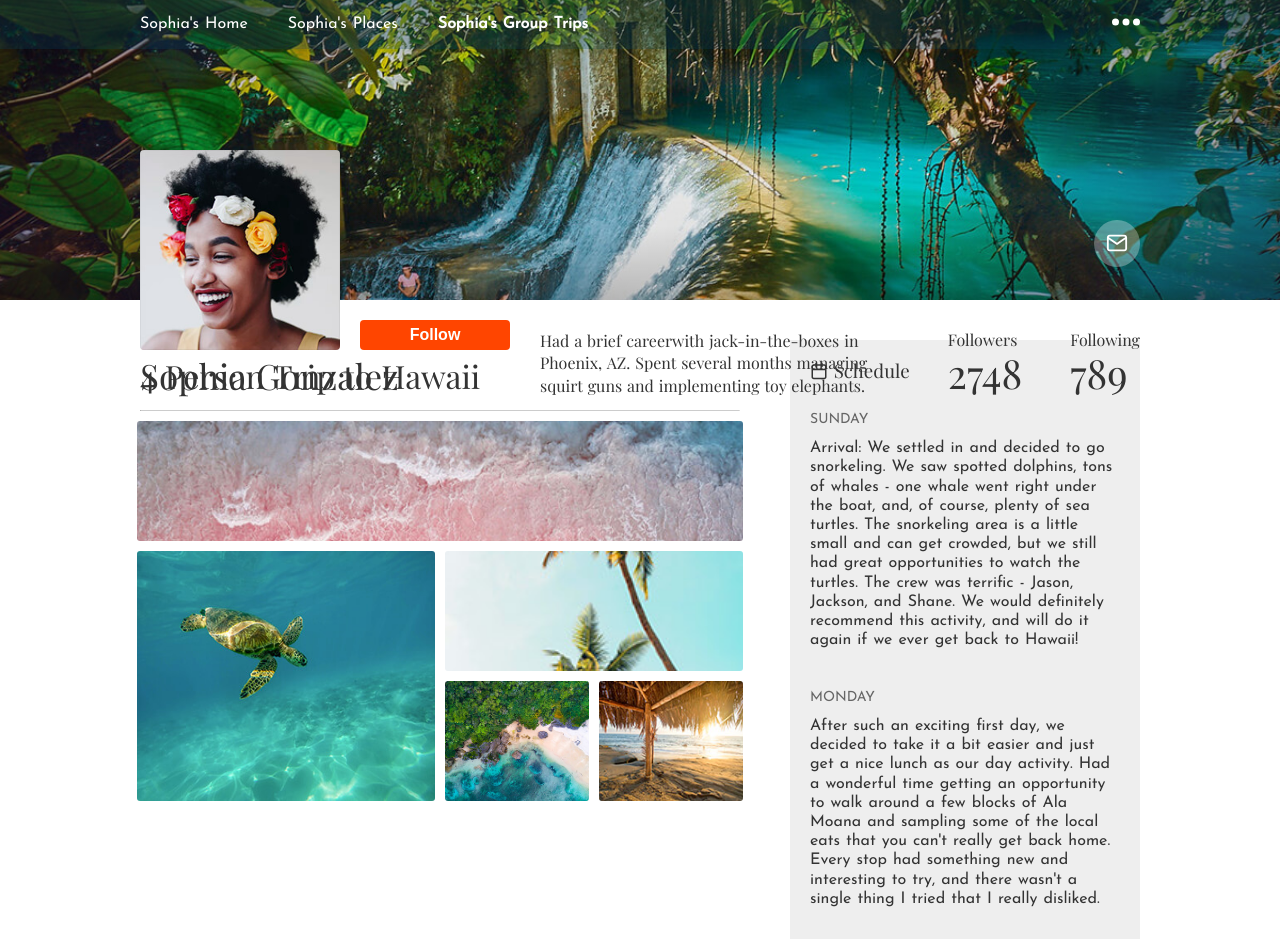
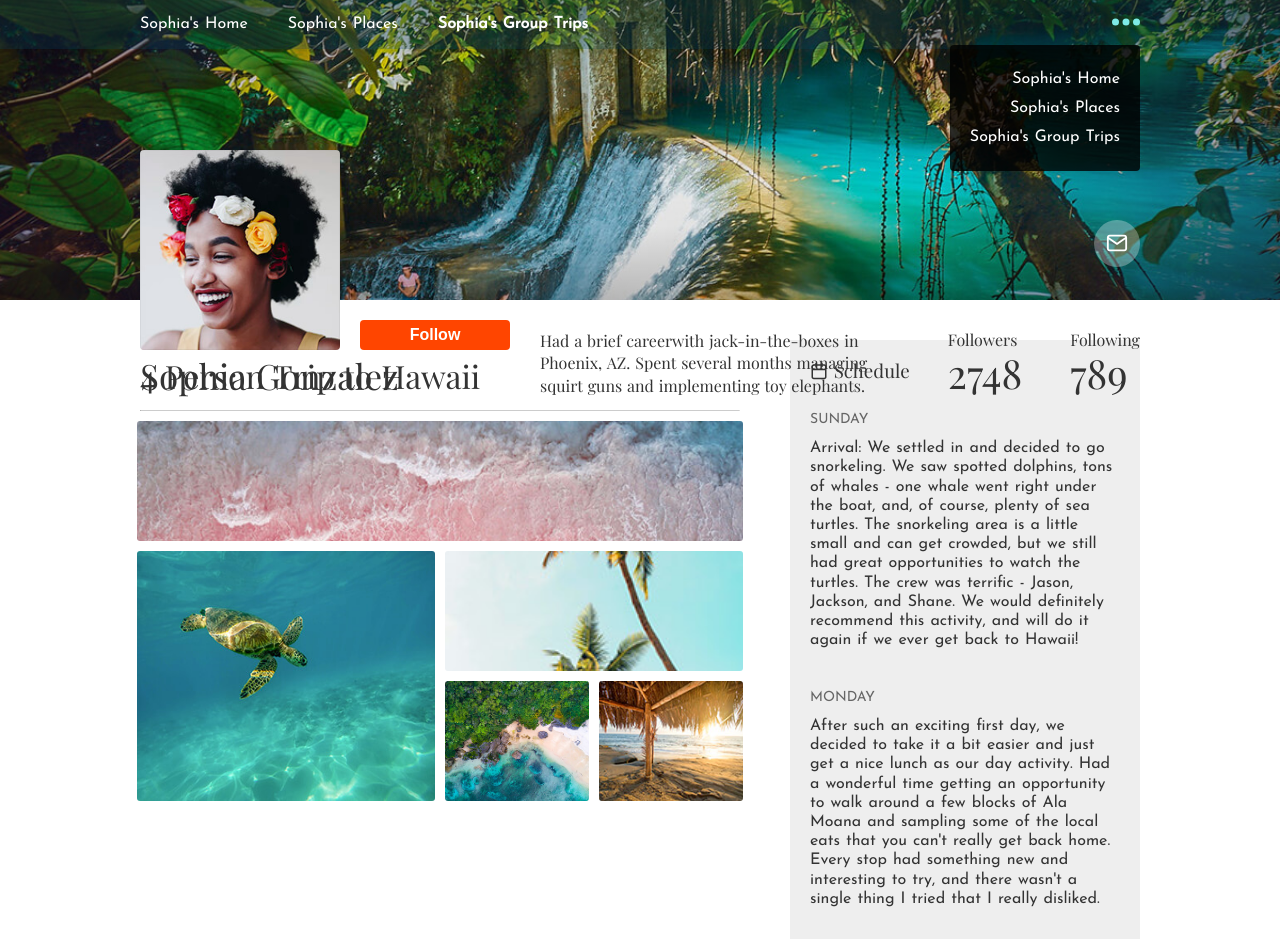
Before and after one commit to francomattar/travelapp-page-transition, a Nuxt app: page /group in a window 1280 px wide. Both pictures are taken after a click on the icon 1126 px from the left and 22 px from the top of the page. Built offline with nearby package versions, Linux system fonts and the light colour scheme.

Commit message:
get the menu in

```diff
--- /dev/null
+++ b/components/AppMenuDrawer.vue
@@ -0,0 +1,94 @@
+<template>
+  <transition
+    mode="out-in"
+    @before-enter="beforeEnter"
+    @enter="enter"
+    :css="false">
+    <div class="menudrawer" v-if="menuOpened">
+      <nuxt-link exact to="/">{{ users[0].name | firstName }}'s Home</nuxt-link><br />
+      <nuxt-link to="/place">{{ users[0].name | firstName }}'s Places</nuxt-link><br />
+      <nuxt-link to="/group">{{ users[0].name | firstName }}'s Group Trips</nuxt-link>
+    </div>
+  </transition>
+</template>
+
+<script>
+import { mapState } from 'vuex'
+import { TweenMax, TimelineMax, Sine, Expo } from 'gsap'
+
+export default {
+  props: {
+    menuOpened: {
+      type: Boolean,
+      default: false
+    }
+  },
+  methods: {
+    beforeEnter(el) {
+      TweenMax.set(el, {
+        opacity: 0,
+        scale: 0,
+        transformOrigin: '100% 0%'
+      })
+      TweenMax.set(el.childNodes, {
+        opacity: 0
+      })
+    },
+    enter(el, done) {
+      TweenMax.fromTo(
+        el,
+        0.2,
+        {
+          opacity: 0,
+          scale: 0
+        },
+        {
+          opacity: 1,
+          scale: 1,
+          ease: Sine.easeOut
+        }
+      )
+      TweenMax.staggerFromTo(
+        el.childNodes,
+        0.45,
+        {
+          opacity: 0
+        },
+        {
+          delay: 0.1,
+          opacity: 1,
+          ease: Sine.easeOut
+        },
+        0.04
+      )
+      done()
+    }
+  },
+  computed: mapState(['page', 'users']),
+  filters: {
+    firstName(input) {
+      var lastIndex = input.lastIndexOf(' ')
+      return input.substring(0, lastIndex)
+    }
+  }
+}
+</script>
+
+<style scoped>
+.menudrawer {
+  background: rgba(0, 0, 0, 0.8);
+  line-height: 1.8;
+  text-align: right;
+  position: absolute;
+  right: 0px;
+  top: 45px;
+  padding: 20px;
+  border-radius: 4px;
+}
+
+a,
+a:visited,
+a:active {
+  color: white;
+}
+</style>
--- a/components/AppNavigation.vue
+++ b/components/AppNavigation.vue
@@ -14,9 +14,14 @@
           <nuxt-link to="/place"><li>{{ users[0].name | firstName }}'s Places</li></nuxt-link>
           <nuxt-link to="/group"><li>{{ users[0].name | firstName }}'s Group Trips</li></nuxt-link>
         </ul>
-        <icon-base class="menu" icon-name="menu" icon-color="white" width="28" height="28">
-          <icon-three-dot />
-        </icon-base>
+
+        <div @click="menuOpened = !menuOpened">
+          <icon-base class="menu" icon-name="menu" icon-color="white" width="28" height="28">
+            <icon-three-dot/>
+          </icon-base>
+        </div>
+        <app-menu-drawer :menuOpened="menuOpened" />
+
         <transition-group tag="div">
           <div class="profile-photo" key="profile">
             <img :src="users[0].img" />
@@ -82,7 +87,7 @@
 
 <script>
 import { mapState } from 'vuex'
-import { TimelineMax, Expo, Back } from 'gsap'
+import { TimelineMax, Expo, Sine, Back } from 'gsap'
 import AppStats from './AppStats.vue'
 import IconBase from './IconBase.vue'
 import IconMail from './IconMail.vue'
@@ -90,12 +95,14 @@ import IconPlus from './IconPlus.vue'
 import IconMapPin from './IconMapPin.vue'
 import IconCalendar from './IconCalendar.vue'
 import IconThreeDot from './IconThreeDot.vue'
+import AppMenuDrawer from './AppMenuDrawer.vue'
 
 export default {
   data() {
     return {
       following: false,
       saved: false,
+      menuOpened: false,
       follow: 'follow',
       followclass: 'active-follow'
     }
@@ -231,13 +238,49 @@ export default {
     IconPlus,
     IconMapPin,
     IconCalendar,
-    IconThreeDot
+    IconThreeDot,
+    AppMenuDrawer
   },
   computed: mapState(['page', 'users']),
   filters: {
     firstName(input) {
       var lastIndex = input.lastIndexOf(' ')
       return input.substring(0, lastIndex)
+    }
+  },
+  watch: {
+    menuOpened() {
+      if (this.menuOpened) {
+        TweenMax.to('.first', 0.2, {
+          x: 18,
+          ease: Sine.easeOut
+        })
+        TweenMax.to('.last', 0.2, {
+          x: -18,
+          ease: Sine.easeOut
+        })
+        TweenMax.staggerTo(
+          '.first, .middle, .last',
+          0.2,
+          {
+            fill: '#7eebe6',
+            ease: Sine.easeOut
+          },
+          0.04
+        )
+      } else {
+        TweenMax.to('.first', 0.2, {
+          x: 0,
+          ease: Sine.easeIn
+        })
+        TweenMax.to('.last', 0.2, {
+          x: 0,
+          ease: Sine.easeIn
+        })
+        TweenMax.to('.first, .middle, .last', 0.2, {
+          fill: '#fff'
+        })
+      }
     }
   }
 }
@@ -556,6 +599,17 @@ aside p {
   }
 }
 
+//make the icon aligned with the avatars that are similar on mobile
+@media screen and (max-width: 600px) {
+  .group,
+  .place {
+    .side-icon {
+      transform: translate3d(0, -65px, 0);
+      padding: 14px 14px 12px;
+    }
+  }
+}
+
 .nuxt-link-active {
   font-weight: bold;
 }
--- a/components/IconThreeDot.vue
+++ b/components/IconThreeDot.vue
@@ -1,7 +1,7 @@
 <template>
   <g>
-    <circle cx="3" cy="12" r="3" />
-    <circle cx="12" cy="12" r="3" />
-    <circle cx="21" cy="12" r="3" />
+    <circle class="first" cx="3" cy="12" r="3" />
+    <circle class="middle" cx="12" cy="12" r="3" />
+    <circle class="last" cx="21" cy="12" r="3" />
   </g>
 </template>
```
